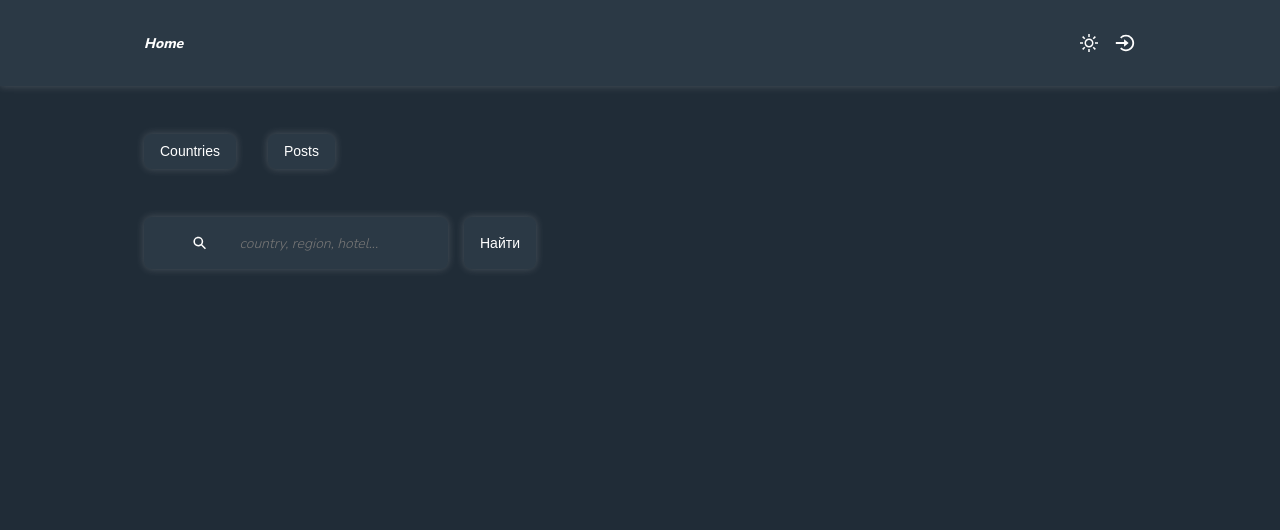
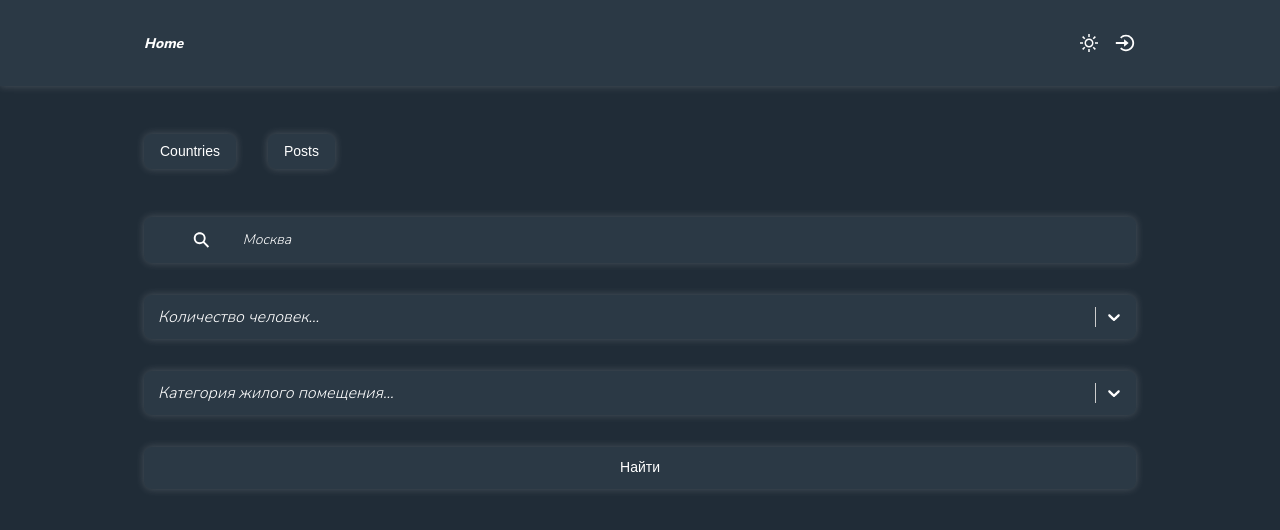
Before and after one commit to kir564/travel-blog, a React (Create React App) app: page / in a window 1280 px wide. Shown: the top 530 px of the page. Built offline with nearby package versions, Linux system fonts and the light colour scheme.

Commit message:
search-hotel-form

```diff
--- a/package.json
+++ b/package.json
@@ -19,6 +19,7 @@
     "react-redux": "^8.1.3",
     "react-router-dom": "^6.18.0",
     "react-scripts": "5.0.1",
+    "react-select": "^5.8.0",
     "redux": "^4.2.1",
     "redux-thunk": "^2.4.2",
     "styled-components": "^6.1.1",
--- /dev/null
+++ b/src/components/custom-select/custom-select.js
@@ -0,0 +1,38 @@
+import Select from 'react-select';
+import styled from 'styled-components';
+import { STYLES } from '../../constants';
+
+export const CustomSelect = styled(Select).attrs(({ theme }) => ({
+  styles: {
+    control: (provided) => ({
+      ...provided,
+      backgroundColor: theme.color.base,
+      color: theme.color.text,
+      borderRadius: '0.5rem',
+      padding: '0.25rem',
+      border: 'none',
+      boxShadow: theme.shadow.base,
+    }),
+    option: (provided, state) => ({
+      ...provided,
+      cursor: 'pointer',
+      color: theme.color.text,
+      backgroundColor: state.isSelected ? theme.color.bg : theme.color.base,
+    }),
+  },
+}))`
+  width: ${({ width }) => width || '100%'};
+  border-radius: ${STYLES.RADII};
+  font-family: ${STYLES.FF};
+  border: none;
+  margin: ${({ margin }) => margin || 0};
+
+  & * {
+    font-style: italic;
+    color: ${({ theme }) => theme.color.text} !important;
+  }
+
+  & input {
+    padding: 1rem 3rem;
+  }
+`;
--- a/src/components/index.js
+++ b/src/components/index.js
@@ -5,7 +5,7 @@ export * from './detail-card-country/detail-card-country';
 export * from './input/input';
 export * from './card-country/card-country';
 export * from './control-panel/control-panel';
+export * from './custom-select/custom-select';
 export * from './header/header';
 export * from './main/main';
 export * from './search/search';
-export * from './search-hotel/search-hotel';
--- a/src/components/input/input.js
+++ b/src/components/input/input.js
@@ -8,16 +8,17 @@ const Wrapper = styled.label`
   background-color: ${({ theme }) => theme.color.base};
   box-shadow: ${({ theme }) => theme.shadow.base};
   border-radius: ${STYLES.RADII.MEDIUM};
-  padding: 1rem 3rem;
+  padding: 0.8rem 3rem;
+  width: 100%;
 
   @media (${DEVICE.SMALL}) {
     width: 100%;
     min-width: 225px;
-    padding: 1rem 2rem;
+    padding: 0.8rem 2rem;
   }
 
   @media (max-width: 320px) {
-    padding: 1rem;
+    padding: 0.8rem 1rem;
   }
 `;
 
--- a/src/components/search-hotel/search-hotel.js
+++ /dev/null
@@ -1,47 +0,0 @@
-import { Button } from '../button/button';
-import { Input } from '../input/input';
-import { IoSearchSharp } from 'react-icons/io5';
-import { useState } from 'react';
-import styled from 'styled-components';
-import { Link } from 'react-router-dom';
-
-const Wrapper = styled.div``;
-
-const InnerSearch = styled.form`
-  display: flex;
-  gap: 1rem;
-`;
-
-const HotelList = styled.div``;
-
-export const SearchHotel = () => {
-  const [hotels, setHotels] = useState([]);
-
-  const onSubmit = (event) => {
-    event.preventDefault();
-    setHotels(['Hotel-1', 'Hotel-2', 'Hotel-3']);
-  };
-
-  return (
-    <Wrapper>
-      <InnerSearch onSubmit={onSubmit}>
-        <Input
-          type="search"
-          name="search"
-          title={<IoSearchSharp size="20" />}
-          margin="0 0 0 2rem"
-          placeholder="country, region, hotel..."
-          width="100%"
-        />
-        <Button>Найти</Button>
-      </InnerSearch>
-      <HotelList>
-        {hotels.map((h) => (
-          <p key={h}>
-            <Link to={`/hotel/${h}`}>{h}</Link>
-          </p>
-        ))}
-      </HotelList>
-    </Wrapper>
-  );
-};
--- a/src/pages/auth-page/auth-page.js
+++ b/src/pages/auth-page/auth-page.js
@@ -100,7 +100,7 @@ export const AuthPage = () => {
         })}
       />
       <Button
-        padding="0.5rem"
+        padding="0.24rem"
         content="center"
         width="100%"
         disabled={errorForm}
--- a/src/pages/home-page/home-page.js
+++ b/src/pages/home-page/home-page.js
@@ -1,8 +1,13 @@
-import { ControlPanel, Button, SearchHotel } from '../../components';
+import { Button, ControlPanel, CustomSelect, Input } from '../../components';
+import { IoSearchSharp } from 'react-icons/io5';
+
 import { Link } from 'react-router-dom';
+import { useForm, Controller } from 'react-hook-form';
 import { PATH } from '../../constants';
-
 import styled from 'styled-components';
+import { yupResolver } from '@hookform/resolvers/yup';
+import { searchHotelSchema } from './search-hotel-schema';
+import { categoryOptions, quantityOptions } from './select-options';
 
 const Wrapper = styled.div``;
 
@@ -10,7 +15,38 @@ const Buttons = styled.div`
   display: flex;
 `;
 
+const SearchHotelForm = styled.form``;
+
 export const HomePage = () => {
+  const {
+    register,
+    handleSubmit,
+    reset,
+    control,
+    formState: { errors },
+  } = useForm({
+    defaultValues: {
+      city: 'Москва',
+      quantity: '',
+      category: '',
+    },
+    // resolver: yupResolver(searchHotelSchema),
+  });
+
+  const onSubmit = (formData) => {
+    const data = {};
+
+    for (const [key, content] of Object.entries(formData)) {
+      if (content instanceof Object) {
+        data[key] = content.value;
+      } else {
+        data[key] = content;
+      }
+    }
+
+    console.log('search hotel formData: ', data);
+  };
+
   return (
     <Wrapper>
       <ControlPanel>
@@ -21,7 +57,49 @@ export const HomePage = () => {
           <Button margin="0 2rem">Posts</Button>
         </Buttons>
         <ControlPanel>
-          <SearchHotel />
+          <SearchHotelForm onSubmit={handleSubmit(onSubmit)}>
+            <Input
+              type="search"
+              title={<IoSearchSharp size="20" />}
+              margin="0 0 0 2rem"
+              placeholder="city..."
+              width="100%"
+              {...register('city')}
+              disabled
+            />
+            <Controller
+              name="quantity"
+              control={control}
+              render={({ field }) => (
+                <CustomSelect
+                  {...field}
+                  options={quantityOptions}
+                  margin="2rem 0"
+                  placeholder="Количество человек..."
+                />
+              )}
+            />
+            <Controller
+              name="category"
+              control={control}
+              render={({ field }) => (
+                <CustomSelect
+                  {...field}
+                  options={categoryOptions}
+                  margin="2rem 0"
+                  placeholder="Категория жилого помещения..."
+                />
+              )}
+            />
+            <Button
+              padding="0.24rem"
+              content="center"
+              width="100%"
+              type="submit"
+            >
+              Найти
+            </Button>
+          </SearchHotelForm>
         </ControlPanel>
       </ControlPanel>
     </Wrapper>
--- /dev/null
+++ b/src/pages/home-page/search-hotel-schema.js
@@ -0,0 +1,24 @@
+import * as yup from 'yup';
+
+export const searchHotelSchema = yup.object({
+  city: yup.string(),
+  quantity: yup.string(),
+  time: yup.string(),
+  category: yup.string(),
+});
+
+// login: yup
+//     .string()
+//     .required('Заполните логин')
+//     .matches(
+//       /^\w+/,
+//       'Неверно заполнен логин. Допускаются только буквы и цифры',
+//     ),
+//   password: yup
+//     .string()
+//     .required('Заполните пароль')
+//     .matches(/^\w+/, 'Неверно заполнен логин. Допускаются только буквы и цифры')
+//     .min(8, 'Неверно заполнен пароль. Минимум 8 символов'),
+//   passCheck: yup
+//     .string()
+//     .oneOf([yup.ref('password'), null], 'Повтор пароля не совпадает'),
--- /dev/null
+++ b/src/pages/home-page/select-options.js
@@ -0,0 +1,16 @@
+export const quantityOptions = [
+  { value: 'одноместный', label: 'одноместный' },
+  { value: 'двухместный', label: 'двухместный' },
+  { value: 'трёхместный', label: 'трёхместный' },
+];
+
+export const timeOptions = [
+  { value: '1 сутки', label: '1 сутки' },
+  { value: '2 суток', label: '2 суток' },
+];
+
+export const categoryOptions = [
+  { value: 'эконом', label: 'эконом' },
+  { value: 'полу-люкс', label: 'полу-люкс' },
+  { value: 'люкс', label: 'люкс' },
+];
--- a/src/pages/register-page/register-page.js
+++ b/src/pages/register-page/register-page.js
@@ -102,7 +102,7 @@ export const RegisterPage = () => {
         })}
       />
       <Button
-        padding="0.5rem"
+        padding="0.24rem"
         content="center"
         width="100%"
         disabled={errorForm}
```
Also changed, not shown: 1 other file (tests, documents, lock files or other folders).
